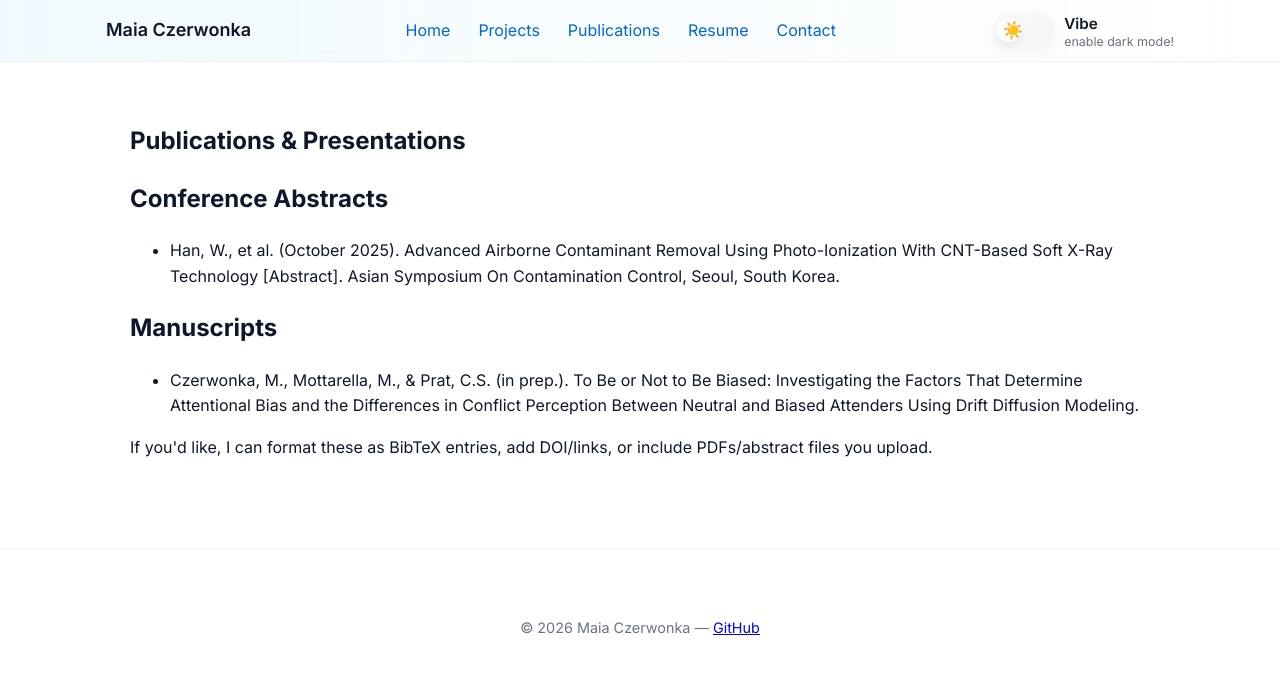
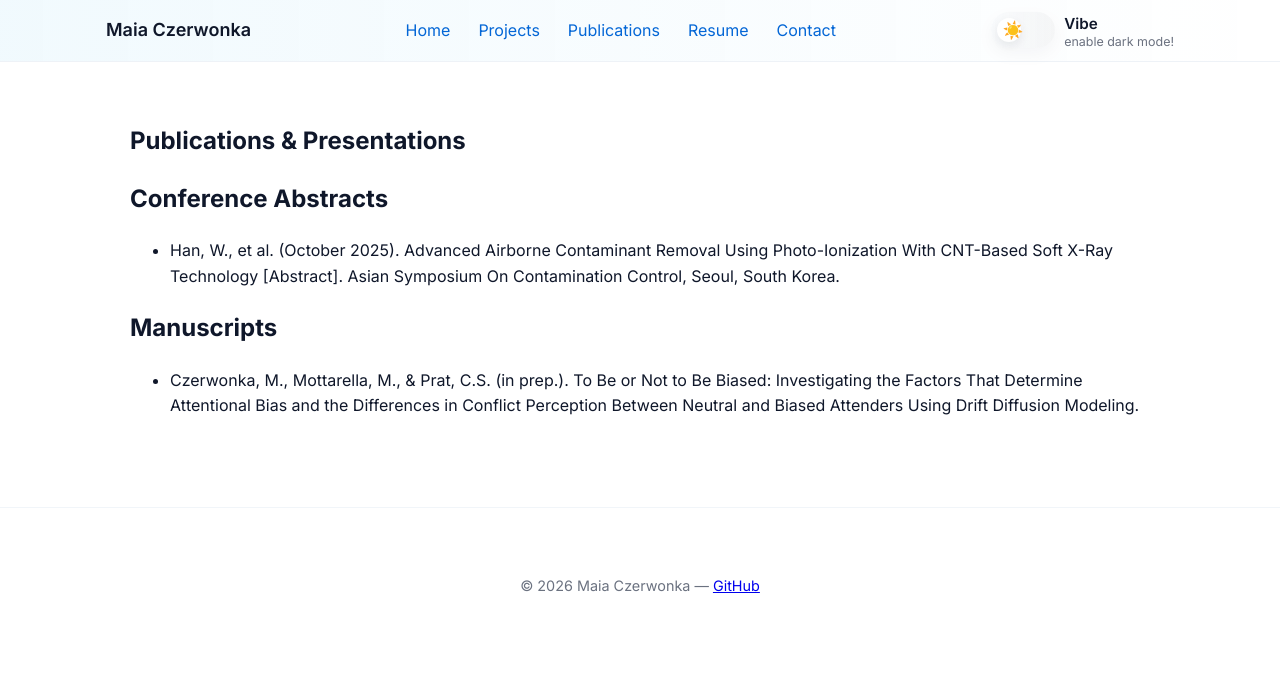
Before and after one commit to maiacz/website, a Jekyll site: the page built from publications.md, in a window 1280 px wide. Shown: the top 674 px of the page. Built offline with Jekyll 4.4.1, drawn with Linux system fonts in a browser that asks for light colours.

Commit message:
Remove helper sentence from publications page
Co-authored-by: Copilot <223556219+Copilot@users.noreply.github.com>

```diff
--- a/publications.md
+++ b/publications.md
@@ -22,5 +22,4 @@ permalink: /publications/
     </li>
   </ul>
 
-  <p>If you'd like, I can format these as BibTeX entries, add DOI/links, or include PDFs/abstract files you upload.</p>
 </section>
```
